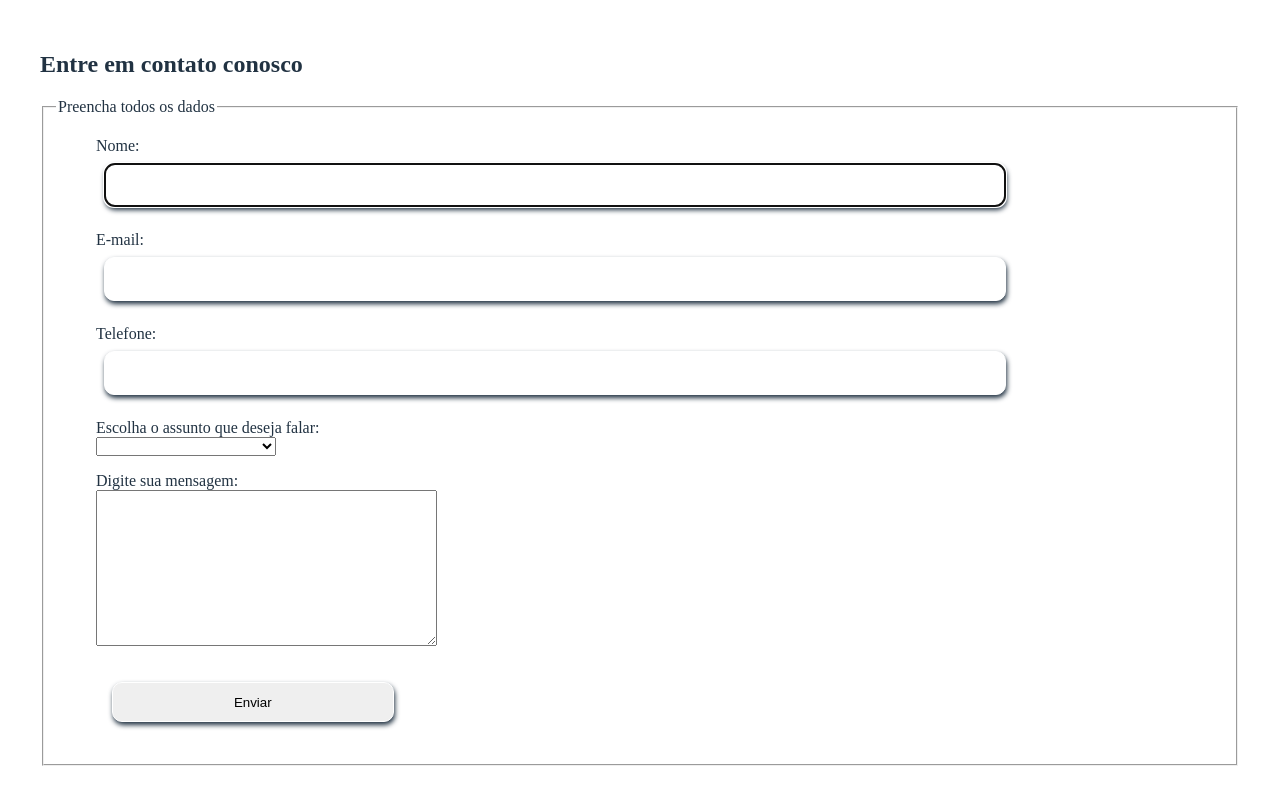
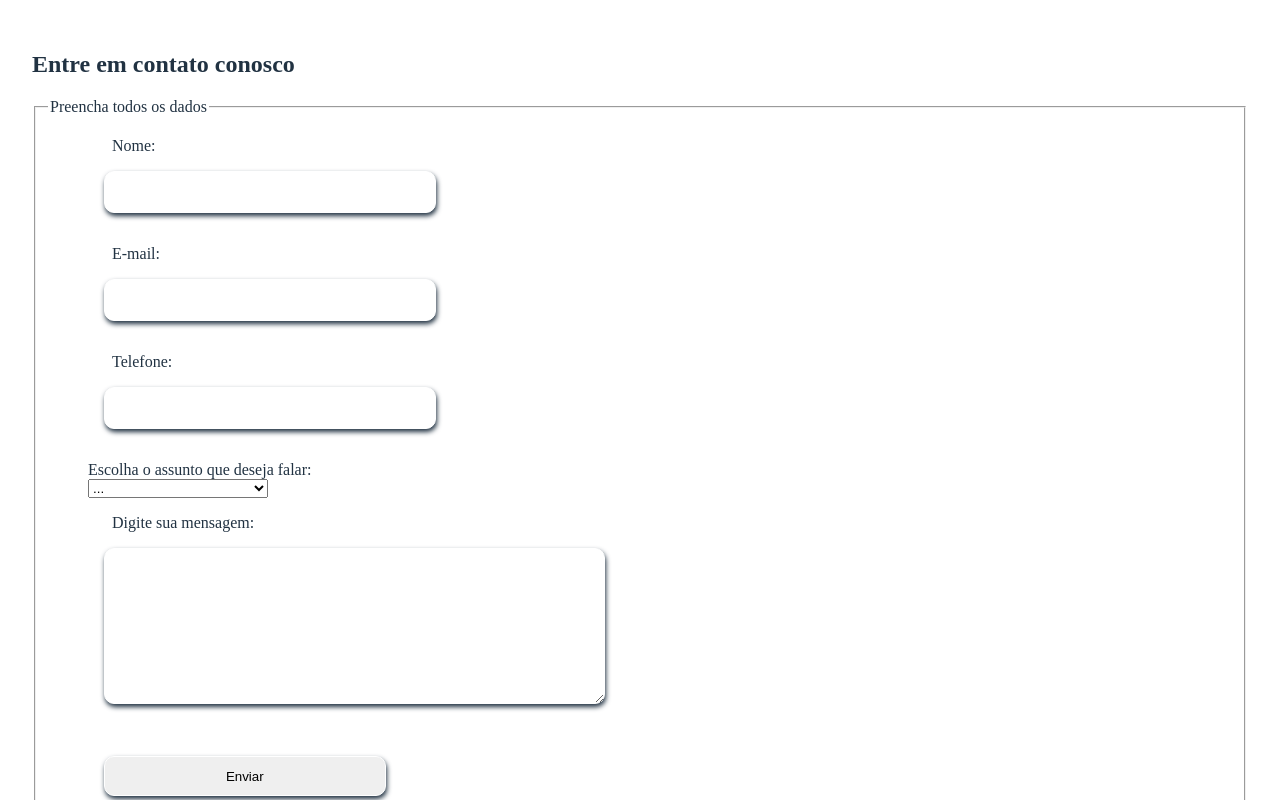
Before and after one commit to Davidferreirajesus/hotel-management-vue, a Vue app: page /contato in a window 1280 px wide. Shown: the part 320-1120 px from the top of the page. Built offline with nearby package versions, Linux system fonts and the light colour scheme; a web font is replaced by a local one.

Commit message:
Adicionados componentes na pagina Contato. Tbm foi criado o componente TextArea.vue

```diff
--- /dev/null
+++ b/src/components/TextArea.vue
@@ -0,0 +1,18 @@
+<template>
+  <textarea name="textArea" id="textArea" class="textArea-padrao" cols="60" rows="10"></textarea>
+</template>
+
+<script>
+export default {
+  name: 'TextArea'
+}
+</script>
+
+<style scoped>
+.textArea-padrao {
+  border: white solid 1px;
+  margin: 1rem;
+  border-radius: 10px;
+  box-shadow: 1px 3px 5px #213242;
+}
+</style>
--- a/src/views/ContatoView.vue
+++ b/src/views/ContatoView.vue
@@ -1,98 +1,63 @@
 <template>
-    <main>
-        <body>
-    <!-- <div class="header-main">
-      <object
-        width="100%"
-        height="160vh"
-        data="../components/header.html"
-      ></object>
-      <hr />
-      <nav>
-        <object
-          width="100%"
-          height="60vh"
-          data="../components/navbar_up.html"
-        ></object>
-      </nav>
-    </div> -->
 
-    <main class="contato-responsivo ">
+  <main class="contato-responsivo">
     <section class="contato-estiloForm section-pd p-top">
       <article>
         <h2 class="h2-primario">Entre em contato conosco</h2>
 
-          <form class="h3-primario " action="">
+        <form class="h3-primario" action="" @submit="enviar($event)">
           <fieldset class="fieldLogin fieldsetLogin">
-              <legend class="contato-legenda ">
-                 Preencha todos os dados
-              </legend>
+            <legend class="contato-legenda">Preencha todos os dados</legend>
 
+            <!-- Nome -->
             <ul class="list-style">
               <li class="contato-li">
-                  <label for="nome">Nome:</label><br />
-                  <input class="input-basico"
-                    type="text"
-                    name="nome"
-                    id="nome"
-                    size="30"
-                    autofocus
-                  />
+                <label for="nome" class="p-primario">Nome:</label><br />
+                <InputText />
               </li>
             </ul>
 
+            <!-- E-mail -->
             <ul class="list-style">
               <li class="contato-li">
-                  <label for="email">E-mail:</label><br />
-                  <input class="input-basico"
-                  type="text"
-                  name="email"
-                  id="email"
-                  size="30" />
+                <label for="email" class="p-primario">E-mail:</label><br />
+                <InputText />
               </li>
             </ul>
 
+            <!-- Telefone -->
             <ul class="list-style">
               <li class="contato-li">
-                  <label for="telefone">Telefone:</label><br />
-                  <input class="input-basico"
-                  type="text"
-                  name="telefone"
-                  id="telefone"
-                  size="30" />
+                <label for="telefone" class="p-primario">Telefone:</label><br />
+                <InputText />
               </li>
             </ul>
 
+            <!-- Menu Select -->
             <ul class="list-style">
               <li class="contato-li">
-                  <label for="assuntos"
-                    >Escolha o assunto que deseja falar:</label
+                <label for="assuntos">Escolha o assunto que deseja falar:</label
                 ><br />
                 <select name="assuntos_opt" id="assuntos_opt">
-                    <option value="null_opc"></option>
-                    <option value="cancelamento">
-                      Cancelamento de Reserva
-                    </option>
+                  <option value="null_opc">...</option>
+                  <option value="cancelamento">Cancelamento de Reserva</option>
                   <option value="financeiro">Departamento Financeiro</option>
                   <option value="ouvidoria">Ouvidoria</option>
                 </select>
               </li>
             </ul>
 
+            <!-- Text area -->
             <ul class="list-style">
               <li class="contato-li">
-                  <label for="nome">Digite sua mensagem:</label><br />
-                  <textarea
-                    name="textArea form-control"
-                    id="textArea"
-                    class="contato-textArea "
-                    cols="40"
-                    rows="10"
-                  ></textarea>
+                <label for="nome" class="p-primario">Digite sua mensagem:</label><br />
+                <TextArea />
               </li>
             </ul>
+
+            <!-- TButton -->
             <ul class="contato-div-button">
-                <button class="contato-button btn-terceario" type="submit">Enviar</button>
+              <ButtonSubmit value="Enviar" class="contato-button btn-terceario"/>
             </ul>
           </fieldset>
         </form>
@@ -100,8 +65,26 @@
     </section>
     <aside class="hide"></aside>
   </main>
-    <!-- <object class="footer-padrao" data="../components/footer.html"></object> -->
 
-  </body>
-    </main>
+
 </template>
+
+<script>
+import InputText from '@/components/InputText.vue';
+import TextArea from '@/components/TextArea.vue';
+import ButtonSubmit from '@/components/ButtonSubmit.vue';
+
+export default {
+  name: 'ContatoView',
+  components: {
+    InputText,
+    ButtonSubmit,
+    TextArea
+  },
+  methods: {
+    enviar(e) {
+      e.preventDefault()
+    }
+  }
+}
+</script>
```
Lines whose indentation alone changed are shown as unchanged.
